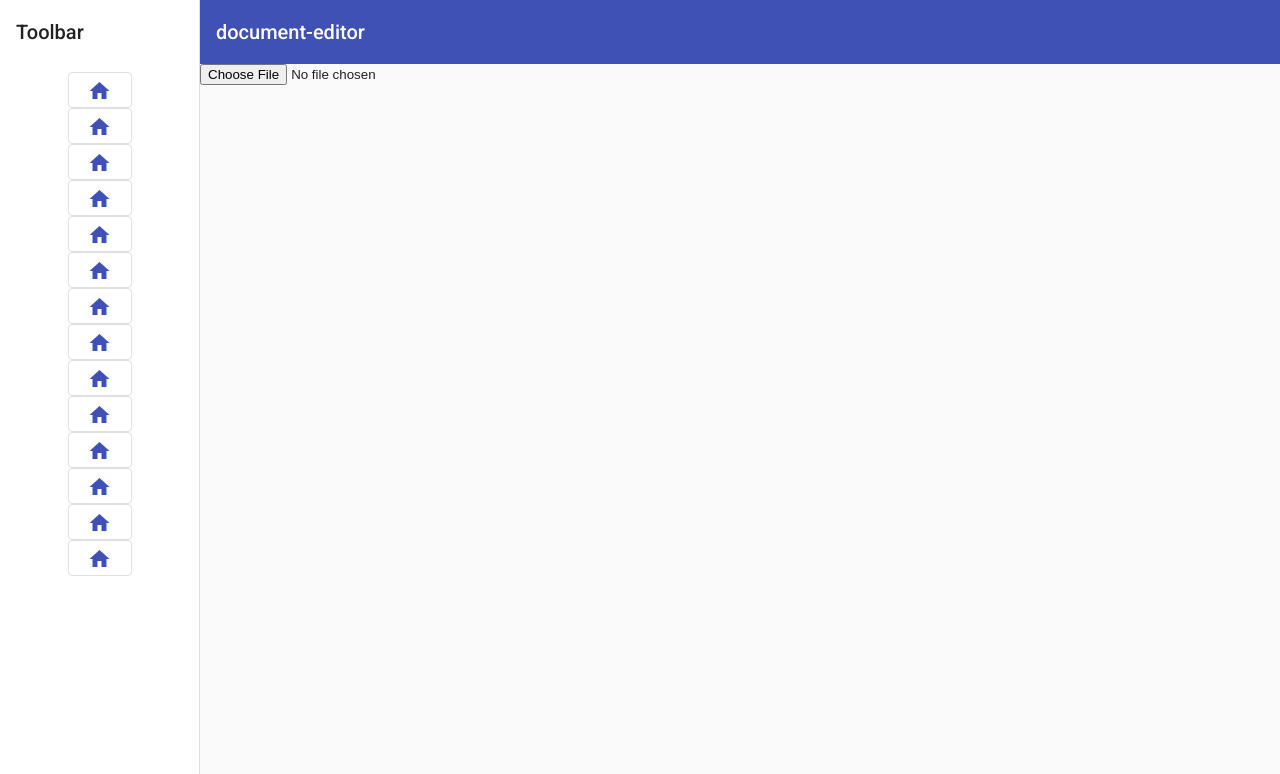
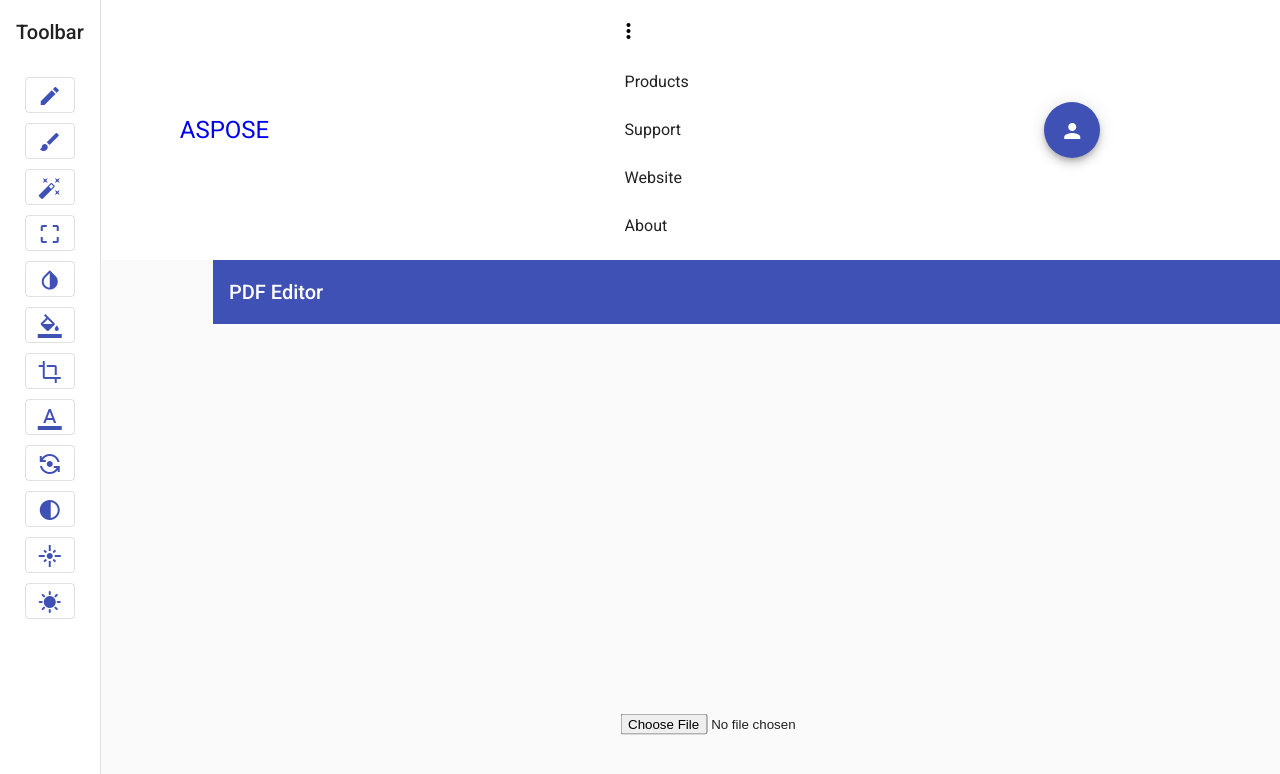
Before and after one commit to DmitriyKondaurov/test_task, an Angular app in the folder document-editor/: page / in a window 1280 px wide. Shown: the top 774 px of the page. Built offline with nearby package versions, Linux system fonts and the light colour scheme.

Commit message:
add header

```diff
--- a/document-editor/src/app/app.component.html
+++ b/document-editor/src/app/app.component.html
@@ -1,2 +1,3 @@
+<app-header class="header"></app-header>
 <app-toolbar></app-toolbar>
 <router-outlet></router-outlet>
--- a/document-editor/src/app/app.module.ts
+++ b/document-editor/src/app/app.module.ts
@@ -13,11 +13,13 @@ import { MatButtonModule } from '@angular/material/button';
 import { MatSidenavModule } from '@angular/material/sidenav';
 import { MatListModule } from '@angular/material/list';
 import { DragDropModule } from '@angular/cdk/drag-drop';
+import { HeaderComponent } from './components/header/header.component';
 
 @NgModule({
   declarations: [
     AppComponent,
     ToolbarComponent,
+    HeaderComponent,
   ],
   imports: [
     BrowserModule,
--- /dev/null
+++ b/document-editor/src/app/components/header/header.component.css
@@ -0,0 +1,14 @@
+.header {
+  padding: 10px;
+  display: flex;
+  justify-content: space-around;
+  align-items: center;
+}
+
+.header__logo {
+  margin: 0;
+}
+
+.header__logo a {
+  text-decoration: none;
+}
--- /dev/null
+++ b/document-editor/src/app/components/header/header.component.html
@@ -0,0 +1,18 @@
+<header class="header">
+  <h1 class="header__logo"><a href="#">ASPOSE</a></h1>
+  <nav class="header__nav">
+    <button mat-icon-button aria-label="Example icon-button with a menu">
+      <mat-icon>more_vert</mat-icon>
+    </button>
+    <mat-nav-list class="header__nav-list">
+      <mat-list-item *ngFor="let link of links">
+        <a matLine href="#">{{ link }}</a>
+      </mat-list-item>
+    </mat-nav-list>
+  </nav>
+  <div class="header__login">
+    <button mat-fab color="primary" aria-label="Example icon button with a delete icon">
+     <span class="material-icons">person</span>
+    </button>
+  </div>
+</header>
--- /dev/null
+++ b/document-editor/src/app/components/header/header.component.ts
@@ -0,0 +1,20 @@
+import {Component, OnInit } from '@angular/core';
+
+@Component({
+  selector: 'app-header',
+  templateUrl: './header.component.html',
+  styleUrls: ['./header.component.css']
+})
+export class HeaderComponent implements OnInit {
+ links: string[] = [
+   'Products',
+   'Support',
+   'Website',
+   'About'
+ ]
+  constructor() { }
+
+  ngOnInit(): void {
+  }
+
+}
--- a/document-editor/src/app/components/toolbar/toolbar.component.css
+++ b/document-editor/src/app/components/toolbar/toolbar.component.css
@@ -3,7 +3,7 @@
 }
 
 .sidenav {
-  width: 200px;
+  /*width: 200px;*/
 }
 
 .sidenav .mat-toolbar {
@@ -17,7 +17,9 @@
 }
 
 .toolbar__btn {
-
+  margin: 5px;
+  padding: 0;
+  min-width: 50px;
 }
 
 .toolbar__list {
@@ -26,3 +28,17 @@
   align-items: center;
   flex-direction: column;
 }
+
+.work-space {
+  position: relative;
+  top: 0;
+  left: 0;
+  height: 100%;
+}
+
+.work-space__file-picker {
+  position: relative;
+  top: 50%;
+  left: 50%;
+  transform: translate(-50%, -50%);
+}
--- a/document-editor/src/app/components/toolbar/toolbar.component.html
+++ b/document-editor/src/app/components/toolbar/toolbar.component.html
@@ -1,24 +1,13 @@
 <mat-sidenav-container class="sidenav-container">
   <mat-sidenav #drawer class="sidenav" fixedInViewport
-      [attr.role]="(isHandset$ | async) ? 'dialog' : 'navigation'"
-      [mode]="(isHandset$ | async) ? 'over' : 'side'"
-      [opened]="(isHandset$ | async) === false">
+               [attr.role]="(isHandset$ | async) ? 'dialog' : 'navigation'"
+               [mode]="(isHandset$ | async) ? 'over' : 'side'"
+               [opened]="(isHandset$ | async) === false">
     <mat-toolbar>Toolbar</mat-toolbar>
     <mat-nav-list class="toolbar__list">
-      <button mat-stroked-button color="primary" class="toolbar__btn"><mat-icon>home</mat-icon></button>
-      <button mat-stroked-button color="primary" class="toolbar__btn"><mat-icon>home</mat-icon></button>
-      <button mat-stroked-button color="primary" class="toolbar__btn"><mat-icon>home</mat-icon></button>
-      <button mat-stroked-button color="primary" class="toolbar__btn"><mat-icon>home</mat-icon></button>
-      <button mat-stroked-button color="primary" class="toolbar__btn"><mat-icon>home</mat-icon></button>
-      <button mat-stroked-button color="primary" class="toolbar__btn"><mat-icon>home</mat-icon></button>
-      <button mat-stroked-button color="primary" class="toolbar__btn"><mat-icon>home</mat-icon></button>
-      <button mat-stroked-button color="primary" class="toolbar__btn"><mat-icon>home</mat-icon></button>
-      <button mat-stroked-button color="primary" class="toolbar__btn"><mat-icon>home</mat-icon></button>
-      <button mat-stroked-button color="primary" class="toolbar__btn"><mat-icon>home</mat-icon></button>
-      <button mat-stroked-button color="primary" class="toolbar__btn"><mat-icon>home</mat-icon></button>
-      <button mat-stroked-button color="primary" class="toolbar__btn"><mat-icon>home</mat-icon></button>
-      <button mat-stroked-button color="primary" class="toolbar__btn"><mat-icon>home</mat-icon></button>
-      <button mat-stroked-button color="primary" class="toolbar__btn"><mat-icon>home</mat-icon></button>
+      <button *ngFor="let tool of availableTools;" mat-stroked-button color="primary" class="toolbar__btn">
+        <span class="material-icons">{{tool}}</span>
+      </button>
     </mat-nav-list>
   </mat-sidenav>
   <mat-sidenav-content>
@@ -31,8 +20,10 @@
         *ngIf="isHandset$ | async">
         <mat-icon aria-label="Side nav toggle icon">menu</mat-icon>
       </button>
-      <span>document-editor</span>
+      <span>PDF Editor</span>
     </mat-toolbar>
-    <input type="file">
+    <div class="work-space">
+      <input class="work-space__file-picker" type="file">
+    </div>
   </mat-sidenav-content>
 </mat-sidenav-container>
--- a/document-editor/src/app/components/toolbar/toolbar.component.ts
+++ b/document-editor/src/app/components/toolbar/toolbar.component.ts
@@ -16,6 +16,21 @@ export class ToolbarComponent {
       shareReplay()
     );
 
+  availableTools: string[] = [
+    'edit',
+    'brush',
+    'auto_fix_high',
+    'crop_free',
+    'invert_colors',
+    'format_color_fill',
+    'crop',
+    'format_color_text',
+    'flip_camera_android',
+    'contrast',
+    'flare',
+    'sunny',
+  ]
+
   constructor(private breakpointObserver: BreakpointObserver) {}
 
 }
```
Also changed, not shown: 1 other file (tests, documents, lock files or other folders).
